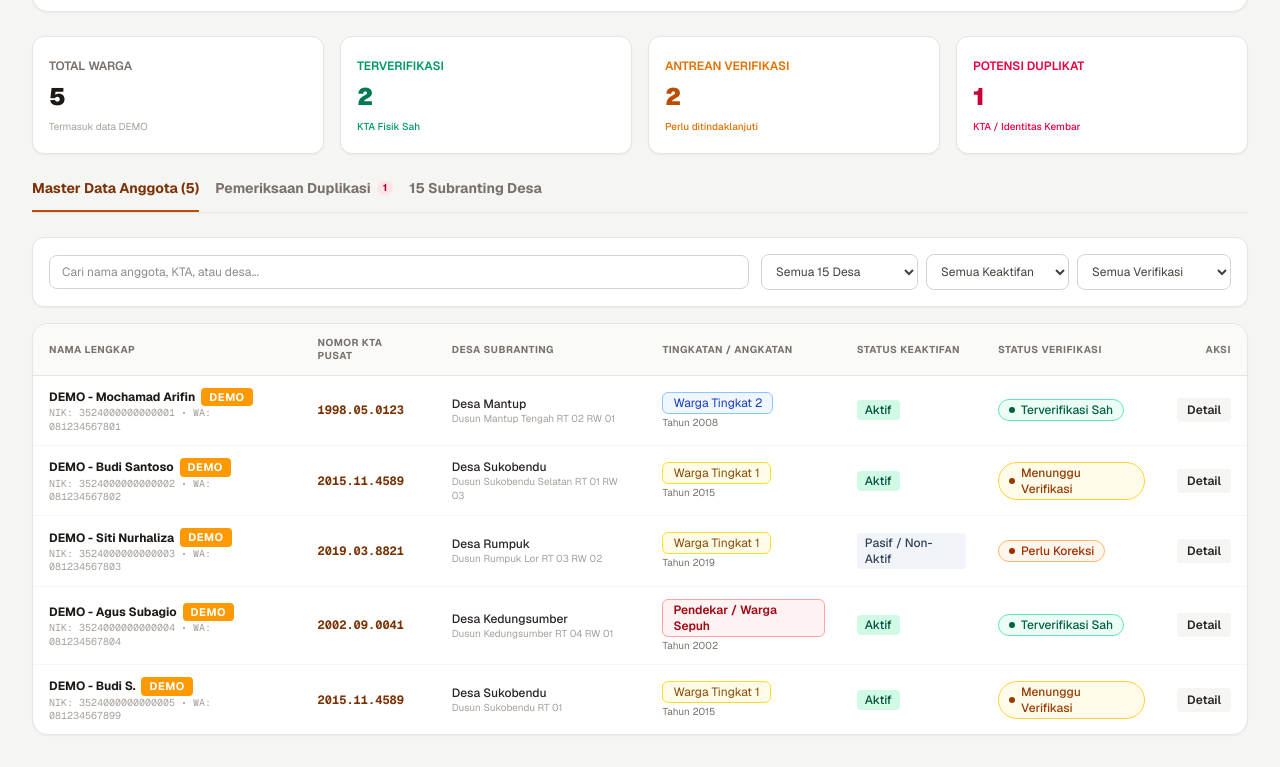
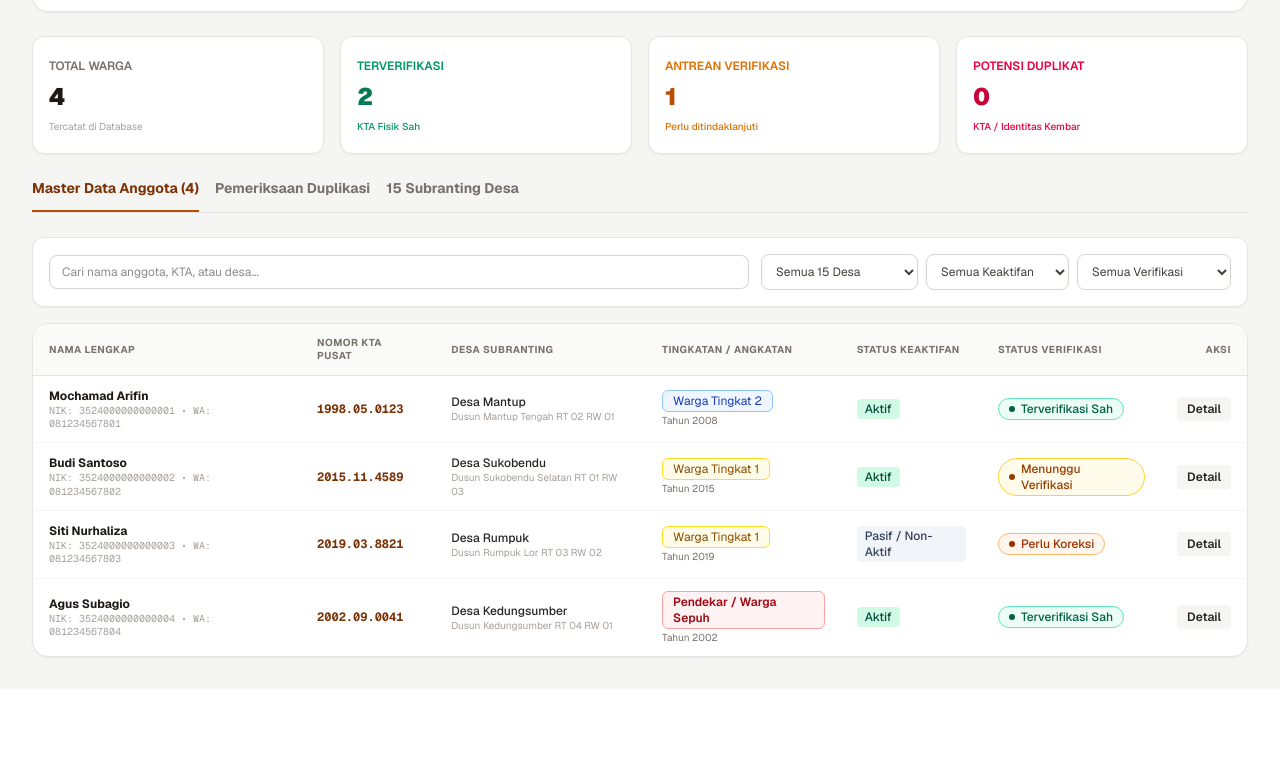
Before and after one commit to iksmantup80/sikap-mantup, a Next.js app: page /dashboard/admin in a window 1280 px wide. Shown: the part 260-1027 px from the top of the page. After the commit the page ends 949 px from the top, so only its background shows below. Built offline with nearby package versions, Linux system fonts and the light colour scheme.

Commit message:
refactor: bersihkan seluruh elemen demo dan simulasi developer agar antarmuka ringkas dan profesional

```diff
--- a/src/app/auth/login/page.tsx
+++ b/src/app/auth/login/page.tsx
@@ -66,53 +66,6 @@ export default function LoginPage() {
           </div>
 
           <div className="p-6 sm:p-8 space-y-6">
-            {/* Quick Demo Access Roles */}
-            <div className="bg-amber-50/80 border border-amber-200 rounded-xl p-4">
-              <span className="text-[11px] font-bold text-amber-900 uppercase tracking-wider block mb-2">
-                ⚡ Akses Cepat Simulasi Peran (Demo RBAC)
-              </span>
-              <p className="text-[11px] text-amber-800 mb-3">
-                Klik salah satu peran di bawah ini untuk menguji hak akses masing-masing akun:
-              </p>
-              <div className="grid grid-cols-2 gap-2 text-xs">
-                <button
-                  type="button"
-                  onClick={() => handleLoginRole("admin_ranting")}
-                  className="p-2 rounded-lg bg-red-700 hover:bg-red-800 text-white font-semibold text-left transition shadow-xs"
-                >
-                  <span className="block font-bold text-xs">Admin Ranting</span>
-                  <span className="text-[10px] text-red-200">Akses Penuh & Duplikasi</span>
-                </button>
-
-                <button
-                  type="button"
-                  onClick={() => handleLoginRole("verifikator")}
-                  className="p-2 rounded-lg bg-amber-700 hover:bg-amber-800 text-white font-semibold text-left transition shadow-xs"
-                >
-                  <span className="block font-bold text-xs">Verifikator</span>
-                  <span className="text-[10px] text-amber-200">Validasi KTA Fisik</span>
-                </button>
-
-                <button
-                  type="button"
-                  onClick={() => handleLoginRole("koordinator_subranting")}
-                  className="p-2 rounded-lg bg-stone-800 hover:bg-stone-900 text-white font-semibold text-left transition shadow-xs"
-                >
-                  <span className="block font-bold text-xs">Koord. Subranting</span>
-                  <span className="text-[10px] text-stone-300">Desa Sukobendu</span>
-                </button>
-
-                <button
-                  type="button"
-                  onClick={() => handleLoginRole("anggota")}
-                  className="p-2 rounded-lg bg-emerald-700 hover:bg-emerald-800 text-white font-semibold text-left transition shadow-xs"
-                >
-                  <span className="block font-bold text-xs">Anggota Aktif</span>
-                  <span className="text-[10px] text-emerald-200">Profil & KTA Pribadi</span>
-                </button>
-              </div>
-            </div>
-
             {/* Standard Login Form */}
             <form onSubmit={handleSubmit} className="space-y-4">
               <div>
--- a/src/app/cek-tiket/page.tsx
+++ b/src/app/cek-tiket/page.tsx
@@ -72,22 +72,9 @@ function CekTiketContent() {
           </button>
         </form>
 
-        {/* Quick Demo Tiket Fill */}
-        <div className="mt-4 pt-3 border-t border-stone-100 flex flex-wrap items-center gap-2 text-xs text-stone-500">
-          <span>Contoh Tiket Percobaan:</span>
-          {["MTP-202602-001", "MTP-202603-002", "MTP-202603-003"].map((code) => (
-            <button
-              key={code}
-              type="button"
-              onClick={() => {
-                setInputTiket(code);
-                handleSearch(code);
-              }}
-              className="font-mono text-amber-800 bg-amber-50 hover:bg-amber-100 border border-amber-200 px-2 py-0.5 rounded transition"
-            >
-              {code}
-            </button>
-          ))}
+        <div className="mt-4 pt-3 border-t border-stone-100 flex items-center justify-between text-xs text-stone-500">
+          <span>Kode tiket berformat: <strong className="font-mono text-stone-700">MTP-YYYYMM-XXX</strong></span>
+          <span className="text-stone-400">Diterbitkan otomatis saat mengirim formulir</span>
         </div>
       </div>
 
--- a/src/app/dashboard/admin/page.tsx
+++ b/src/app/dashboard/admin/page.tsx
@@ -3,7 +3,7 @@
 import React, { useState } from "react";
 import { AnggotaService } from "@/lib/services/anggotaService";
 import { DESA_MANTUP_LIST } from "@/lib/constants/desas";
-import { VerifikasiBadge, KeaktifanBadge, TingkatanBadge, DemoBadge } from "@/components/ui/Badge";
+import { VerifikasiBadge, KeaktifanBadge, TingkatanBadge } from "@/components/ui/Badge";
 import { Anggota, DuplikatCandidate } from "@/types/database";
 
 export default function AdminDashboardPage() {
@@ -95,7 +95,7 @@ export default function AdminDashboardPage() {
         <div className="bg-white p-4 rounded-xl border border-stone-200 shadow-xs">
           <span className="text-xs text-stone-500 uppercase font-semibold">Total Warga</span>
           <div className="text-2xl font-black text-stone-900 mt-1">{stats.total}</div>
-          <span className="text-[10px] text-stone-400">Termasuk data DEMO</span>
+          <span className="text-[10px] text-stone-400">Tercatat di Database</span>
         </div>
         <div className="bg-white p-4 rounded-xl border border-stone-200 shadow-xs">
           <span className="text-xs text-emerald-600 uppercase font-semibold">Terverifikasi</span>
@@ -231,7 +231,6 @@ export default function AdminDashboardPage() {
                       <td className="py-3 px-4">
                         <div className="font-bold text-stone-900 flex items-center gap-1.5">
                           <span>{a.nama_lengkap}</span>
-                          {a.is_demo && <DemoBadge />}
                         </div>
                         <div className="text-[10px] text-stone-400 font-mono">
                           NIK: {a.nik || "-"} • WA: {a.nomor_wa}
--- a/src/app/dashboard/koordinator/page.tsx
+++ b/src/app/dashboard/koordinator/page.tsx
@@ -3,7 +3,7 @@
 import React, { useState } from "react";
 import { AnggotaService } from "@/lib/services/anggotaService";
 import { DESA_MANTUP_LIST } from "@/lib/constants/desas";
-import { VerifikasiBadge, KeaktifanBadge, TingkatanBadge, DemoBadge } from "@/components/ui/Badge";
+import { VerifikasiBadge, KeaktifanBadge, TingkatanBadge } from "@/components/ui/Badge";
 import { FormPendataan } from "@/components/forms/FormPendataan";
 
 export default function KoordinatorDashboardPage() {
@@ -110,7 +110,6 @@ export default function KoordinatorDashboardPage() {
                   <td className="py-3 px-4">
                     <div className="font-bold text-stone-900 flex items-center gap-1.5">
                       <span>{a.nama_lengkap}</span>
-                      {a.is_demo && <DemoBadge />}
                     </div>
                     <div className="text-[10px] text-stone-400 font-mono">
                       WA: {a.nomor_wa}
--- a/src/app/dashboard/verifikator/page.tsx
+++ b/src/app/dashboard/verifikator/page.tsx
@@ -3,7 +3,7 @@
 import React, { useState } from "react";
 import { AnggotaService } from "@/lib/services/anggotaService";
 import { Anggota, StatusVerifikasi } from "@/types/database";
-import { VerifikasiBadge, KeaktifanBadge, TingkatanBadge, DemoBadge } from "@/components/ui/Badge";
+import { VerifikasiBadge, KeaktifanBadge, TingkatanBadge } from "@/components/ui/Badge";
 
 export default function VerifikatorDashboardPage() {
   const [anggotaList, setAnggotaList] = useState<Anggota[]>(() => AnggotaService.getAll());
@@ -97,7 +97,6 @@ export default function VerifikatorDashboardPage() {
                     <div>
                       <div className="font-bold text-sm text-stone-900 flex items-center gap-1.5">
                         <span>{item.nama_lengkap}</span>
-                        {item.is_demo && <DemoBadge />}
                       </div>
                       <div className="text-xs font-mono font-bold text-amber-900 mt-0.5">
                         KTA: {item.nomor_kta || "(Belum Tercatat)"}
--- a/src/app/page.tsx
+++ b/src/app/page.tsx
@@ -83,7 +83,7 @@ export default function HomePage() {
               <div className="relative w-full max-w-sm">
                 <div className="text-center mb-2">
                   <span className="text-xs uppercase tracking-wider text-amber-400/80 font-mono font-bold">
-                    Contoh Pratinjau Arsip Digital
+                    Format Arsip Digital Warga
                   </span>
                 </div>
                 {demoAnggotaList[0] && (
@@ -106,7 +106,7 @@ export default function HomePage() {
               <span className="text-3xl font-black text-amber-900 mt-1 block">
                 {stats.total}
               </span>
-              <span className="text-[11px] text-stone-500 mt-1 block">Data DEMO Terarsip</span>
+              <span className="text-[11px] text-stone-500 mt-1 block">Warga Terdaftar</span>
             </div>
 
             <div className="p-4 rounded-xl bg-emerald-50/50 border border-emerald-100">
--- a/src/components/cards/KtaCard.tsx
+++ b/src/components/cards/KtaCard.tsx
@@ -2,7 +2,7 @@
 
 import React from "react";
 import { Anggota } from "@/types/database";
-import { KeaktifanBadge, TingkatanBadge, VerifikasiBadge, DemoBadge } from "../ui/Badge";
+import { KeaktifanBadge, TingkatanBadge, VerifikasiBadge } from "../ui/Badge";
 
 export function KtaCard({
   anggota,
@@ -32,7 +32,6 @@ export function KtaCard({
         <div>
           <h4 className="font-extrabold text-base tracking-tight text-amber-100 flex items-center gap-2">
             IKSPI KERA SAKTI
-            {anggota.is_demo && <DemoBadge />}
           </h4>
           <p className="text-xs text-amber-300/80 font-medium">
             Ranting Mantup • Lamongan, Jawa Timur
--- a/src/components/forms/FormPendataan.tsx
+++ b/src/components/forms/FormPendataan.tsx
@@ -88,24 +88,6 @@ export function FormPendataan({
 
   const handlePrevStep = () => {
     setStep((prev) => Math.max(prev - 1, 1));
-  };
-
-  // Quick fill demo sample data for testing
-  const fillSampleData = () => {
-    setValue("nama_lengkap", "Raden Mas Suryo Demo");
-    setValue("nik", "3524101201990001");
-    setValue("nomor_kta", "2016.08.3190");
-    setValue("tempat_lahir", "Lamongan");
-    setValue("tanggal_lahir", "1997-06-18");
-    setValue("jenis_kelamin", "L");
-    setValue("desa_id", defaultDesaId || DESA_MANTUP_LIST[0].id);
-    setValue("alamat_detail", "Jl. Raya Mantup Gang Mawar No. 04");
-    setValue("rt_rw", "03/01");
-    setValue("nomor_wa", "081234567811");
-    setValue("tingkatan", "Warga Tingkat 1");
-    setValue("tahun_pengesahan", 2016);
-    setValue("tempat_pengesahan", "Padepokan Pusat Madiun");
-    setValue("status_keaktifan", "aktif");
   };
 
   const onSubmit = async (data: FormAnggotaInput) => {
@@ -211,15 +193,11 @@ export function FormPendataan({
       <div className="bg-gradient-to-r from-stone-900 via-stone-800 to-amber-950 text-white p-6">
         <div className="flex flex-wrap items-center justify-between gap-2 mb-3">
           <span className="text-xs font-bold tracking-wider uppercase text-amber-400">
-            Formulir Pendataan Anggota
+            Formulir Pendataan Warga
           </span>
-          <button
-            type="button"
-            onClick={fillSampleData}
-            className="text-xs text-amber-200 hover:text-white underline underline-offset-2 flex items-center gap-1"
-          >
-            ⚡ Isi Contoh Data Percobaan (Demo)
-          </button>
+          <span className="text-xs text-amber-200/80 font-medium">
+            Kecamatan Mantup • Kab. Lamongan
+          </span>
         </div>
         <h2 className="text-xl sm:text-2xl font-black text-amber-100">
           Pendataan Warga IKSPI Ranting Mantup
--- a/src/components/ui/Badge.tsx
+++ b/src/components/ui/Badge.tsx
@@ -69,11 +69,3 @@ export function TingkatanBadge({ tingkatan }: { tingkatan: TingkatanWarga }) {
     </span>
   );
 }
-
-export function DemoBadge() {
-  return (
-    <span className="inline-flex items-center px-2 py-0.5 rounded text-[11px] font-bold bg-amber-500 text-white tracking-wider uppercase">
-      DEMO
-    </span>
-  );
-}
--- a/src/lib/mockData.ts
+++ b/src/lib/mockData.ts
@@ -1,13 +1,11 @@
 import { Anggota, PengajuanAnggota } from "@/types/database";
 import { DESA_MANTUP_LIST } from "./constants/desas";
 
-// Catatan Keras: Seluruh data di bawah ini adalah data simulasi fiktif untuk keperluan
-// pengujian fungsionalitas UI, anti-duplikasi, dan alur verifikasi (LABEL: DEMO).
 export const DEMO_ANGGOTA: Anggota[] = [
   {
-    id: "demo-001",
-    nomor_kta: "1998.05.0123", // Contoh format KTA Pusat
-    nama_lengkap: "DEMO - Mochamad Arifin",
+    id: "agt-001",
+    nomor_kta: "1998.05.0123",
+    nama_lengkap: "Mochamad Arifin",
     nik: "3524000000000001",
     tempat_lahir: "Lamongan",
     tanggal_lahir: "1988-04-12",
@@ -26,14 +24,14 @@ export const DEMO_ANGGOTA: Anggota[] = [
     foto_profil_url: "https://images.unsplash.com/photo-1535713875002-d1d0cf377fde?w=500&auto=format&fit=crop&q=60",
     catatan_verifikasi: "Data KTA fisik cocok dengan catatan dewan pelatih.",
     verified_at: "2026-02-10T10:00:00Z",
-    is_demo: true,
+    is_demo: false,
     created_at: "2026-02-01T08:00:00Z",
     updated_at: "2026-02-10T10:00:00Z",
   },
   {
-    id: "demo-002",
+    id: "agt-002",
     nomor_kta: "2015.11.4589",
-    nama_lengkap: "DEMO - Budi Santoso",
+    nama_lengkap: "Budi Santoso",
     nik: "3524000000000002",
     tempat_lahir: "Lamongan",
     tanggal_lahir: "1994-08-25",
@@ -50,14 +48,14 @@ export const DEMO_ANGGOTA: Anggota[] = [
     status_verifikasi: "menunggu_verifikasi",
     foto_kta_url: "https://images.unsplash.com/photo-1618005182384-a83a8bd57fbe?w=500&auto=format&fit=crop&q=60",
     catatan_verifikasi: null,
-    is_demo: true,
+    is_demo: false,
     created_at: "2026-03-01T09:30:00Z",
     updated_at: "2026-03-01T09:30:00Z",
   },
   {
-    id: "demo-003",
+    id: "agt-003",
     nomor_kta: "2019.03.8821",
-    nama_lengkap: "DEMO - Siti Nurhaliza",
+    nama_lengkap: "Siti Nurhaliza",
     nik: "3524000000000003",
     tempat_lahir: "Surabaya",
     tanggal_lahir: "1999-12-05",
@@ -73,15 +71,15 @@ export const DEMO_ANGGOTA: Anggota[] = [
     status_keaktifan: "pasif",
     status_verifikasi: "perlu_koreksi",
     foto_kta_url: "https://images.unsplash.com/photo-1618005182384-a83a8bd57fbe?w=500&auto=format&fit=crop&q=60",
-    catatan_verifikasi: "Foto fisik KTA bagian belakang nomor seri buram. Mohon unggah ulang foto yang jelas.",
-    is_demo: true,
+    catatan_verifikasi: "Foto fisik KTA bagian nomor seri buram. Mohon unggah ulang foto yang jelas.",
+    is_demo: false,
     created_at: "2026-03-05T14:15:00Z",
     updated_at: "2026-03-06T09:00:00Z",
   },
   {
-    id: "demo-004",
+    id: "agt-004",
     nomor_kta: "2002.09.0041",
-    nama_lengkap: "DEMO - Agus Subagio",
+    nama_lengkap: "Agus Subagio",
     nik: "3524000000000004",
     tempat_lahir: "Lamongan",
     tanggal_lahir: "1980-01-15",
@@ -99,31 +97,9 @@ export const DEMO_ANGGOTA: Anggota[] = [
     foto_kta_url: "https://images.unsplash.com/photo-1618005182384-a83a8bd57fbe?w=500&auto=format&fit=crop&q=60",
     catatan_verifikasi: "Verifikasi sesepuh ranting Mantup sah.",
     verified_at: "2026-01-15T10:00:00Z",
-    is_demo: true,
+    is_demo: false,
     created_at: "2026-01-10T11:00:00Z",
     updated_at: "2026-01-15T10:00:00Z",
-  },
-  {
-    id: "demo-005",
-    nomor_kta: "2015.11.4589", // Contoh kasus Duplikat KTA disengaja untuk pengujian sistem
-    nama_lengkap: "DEMO - Budi S.",
-    nik: "3524000000000005",
-    tempat_lahir: "Lamongan",
-    tanggal_lahir: "1994-08-25",
-    jenis_kelamin: "L",
-    desa_id: DESA_MANTUP_LIST[1].id,
-    desa: DESA_MANTUP_LIST[1],
-    alamat_detail: "Dusun Sukobendu RT 01",
-    nomor_wa: "081234567899",
-    tingkatan: "Warga Tingkat 1",
-    tahun_pengesahan: 2015,
-    tempat_pengesahan: "Padepokan Pusat Madiun",
-    status_keaktifan: "aktif",
-    status_verifikasi: "menunggu_verifikasi",
-    catatan_verifikasi: "PERINGATAN SISTEM: Terdeteksi potensi duplikasi nomor KTA dengan id demo-002.",
-    is_demo: true,
-    created_at: "2026-03-10T16:20:00Z",
-    updated_at: "2026-03-10T16:20:00Z",
   }
 ];
 
@@ -131,7 +107,7 @@ export const DEMO_PENGAJUAN: PengajuanAnggota[] = [
   {
     id: "pengajuan-001",
     kode_tiket: "MTP-202602-001",
-    anggota_id: "demo-001",
+    anggota_id: "agt-001",
     anggota: DEMO_ANGGOTA[0],
     tipe_pengajuan: "pendataan_mandiri",
     status: "terverifikasi",
@@ -142,7 +118,7 @@ export const DEMO_PENGAJUAN: PengajuanAnggota[] = [
   {
     id: "pengajuan-002",
     kode_tiket: "MTP-202603-002",
-    anggota_id: "demo-002",
+    anggota_id: "agt-002",
     anggota: DEMO_ANGGOTA[1],
     tipe_pengajuan: "pendataan_mandiri",
     status: "menunggu_verifikasi",
@@ -153,11 +129,11 @@ export const DEMO_PENGAJUAN: PengajuanAnggota[] = [
   {
     id: "pengajuan-003",
     kode_tiket: "MTP-202603-003",
-    anggota_id: "demo-003",
+    anggota_id: "agt-003",
     anggota: DEMO_ANGGOTA[2],
     tipe_pengajuan: "input_koordinator",
     status: "perlu_koreksi",
-    catatan_revisi: "Foto fisik KTA bagian belakang nomor seri buram. Mohon unggah ulang foto yang jelas.",
+    catatan_revisi: "Foto fisik KTA bagian nomor seri buram. Mohon unggah ulang foto yang jelas.",
     created_at: "2026-03-05T14:15:00Z",
     updated_at: "2026-03-06T09:00:00Z",
   },
```
